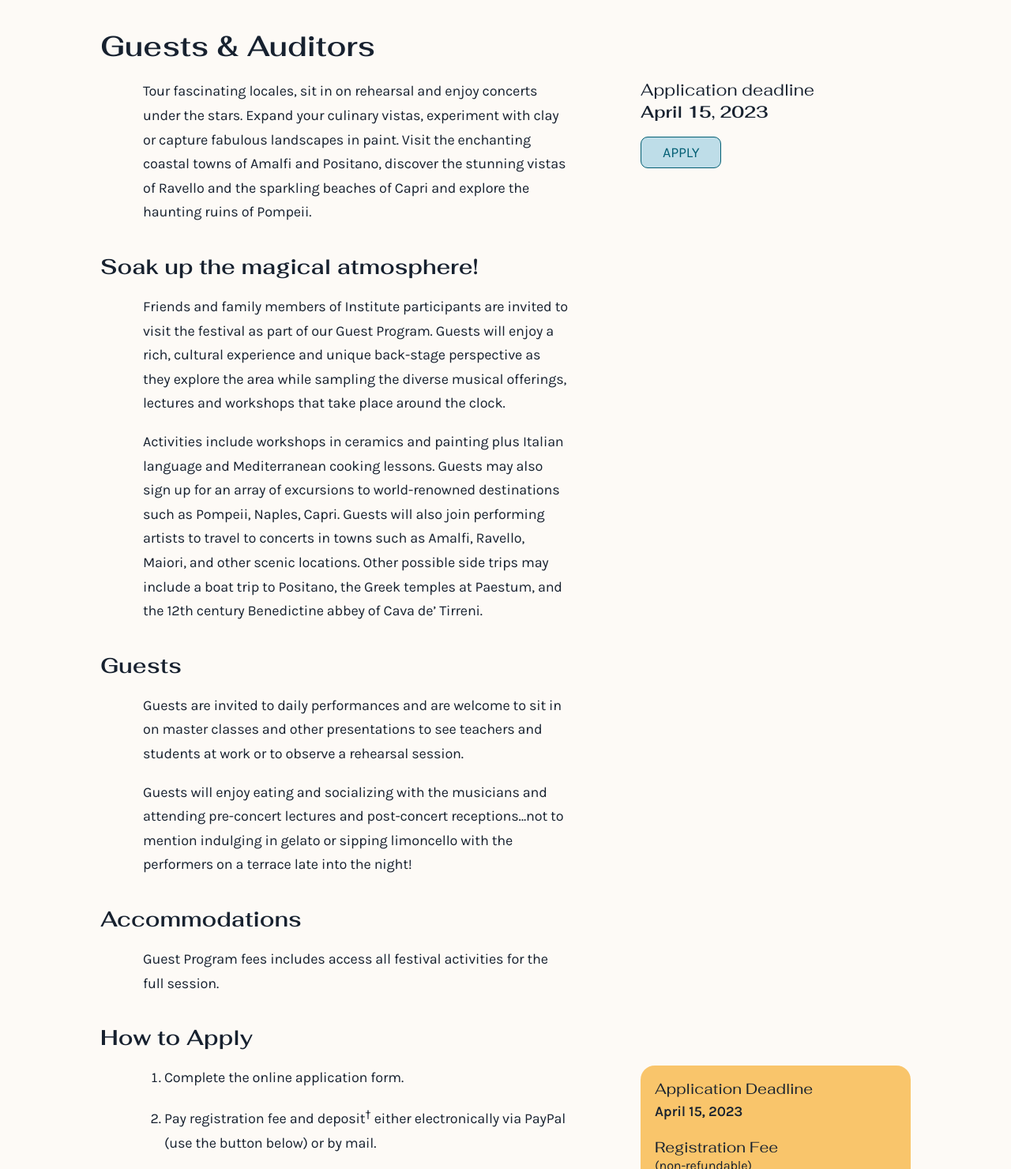
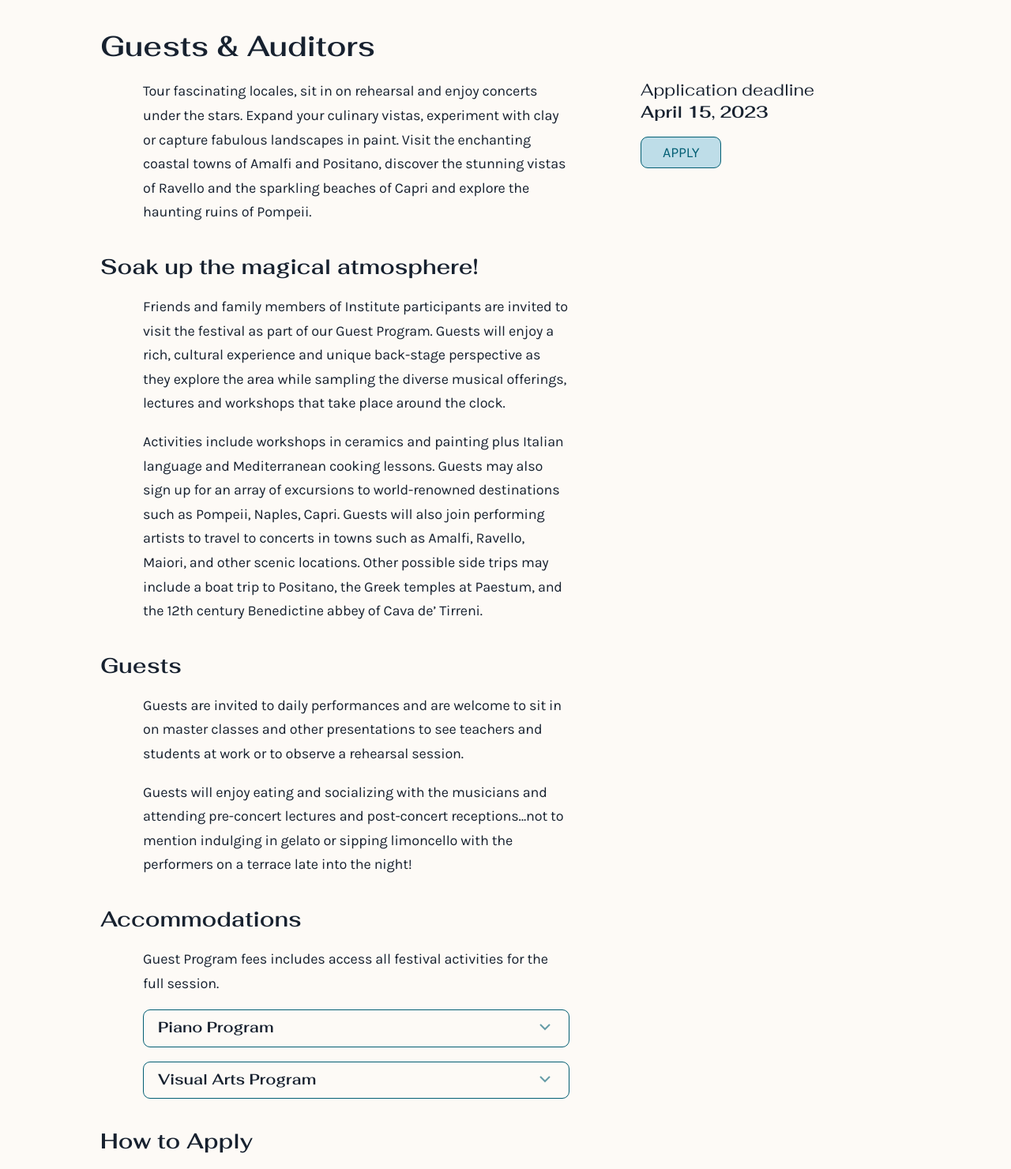
Before and after one commit to Amalfi-Festival/amalfi-festival-org, a Jekyll site: the page built from _programs/guests.md, in a window 1280 px wide. Shown: the part 255-1735 px from the top of the page at 79% size. Built offline with Jekyll 4.4.1, drawn with Linux system fonts in a browser that asks for light colours; grey boxes are pictures that could not be loaded.

Commit message:
Guests update

```diff
--- a/_programs/guests.md
+++ b/_programs/guests.md
@@ -31,23 +32,32 @@
 
 Guest Program fees includes access all festival activities for the full session.
 
-{%- for program-entry in site.data.institute.programs -%}
+{% for program-entry in site.data.institute.programs -%}
     {%- if program-entry.translation -%}
         {%- continue -%}
     {%- endif -%}
     {%- assign program = site.programs | where: "slug", program-entry.name | first -%}
-    {%- assign guest-sessions = site.empty-array -%}
+    {%- assign program-guest = program.tuition.guests -%}
+    {%- assign can-have-guests = false -%}
+    {%- unless program-guest -%}
+        {%- for session in program.sessions -%}
+            {%- if session.guests -%}
+                {%- assign can-have-guests = true -%}
+                {%- break -%}
+            {%- endif -%}
+        {%- endfor -%}
+    {%- endunless %}
+    {%- unless program-guest or can-have-guests -%}
+        {%- continue -%}
+    {%- endunless -%}
+
+{%- capture details_summary -%}
+<h3>{{ program.title }}</h3>
+{%- endcapture -%}
+
+{%- capture details_content -%}
+<ul>
     {%- for session in program.sessions -%}
-        {%- if session.guests -%}
-            {%- assign guest-sessions = guest-sessions | push: session -%}
-        {%- endif -%}
-    {%- endfor -%}
-    {%- unless guest-sessions[0] -%}
-        {%- continue -%}
-    {%- endunless %}
-<h3>{{ program.title }}</h3>
-<ul>
-    {%- for session in guest-sessions -%}
     <li>{{ session.session-name }} ({% include utilities/date-range.html dates=session.dates %})
         <ul>
             <li>{{ session.guests.hotel-description }}: <strong>${% include utilities/number-delimited.html number=session.guests.hotel-fee %}</strong></li>
@@ -55,8 +65,10 @@
         </ul>
     </li>
     {%- endfor -%}
-    <li><a href="{{ program.url | relative_url }}#options-for-meal-plan-excursions-cooking--language-classes">Fees for additional options</a></li>
+    <li><a href="{{ program.url | relative_url }}#excursions-and-activities">Fees for additional options</a></li>
 </ul>
+{%- endcapture -%}
+{% include site/details.html summary=details_summary details=details_content %}
 {%- endfor %}
 
 {% include application-instructions.md application=page.application %}
--- /dev/null
+++ b/assets/site/guests.scss
@@ -0,0 +1,17 @@
+---
+---
+@charset "utf-8";
+@import "base";
+
+details {
+    margin: 1rem 0;
+    h3 {
+        margin: 0;
+        text-transform: initial;
+    }
+
+    .details-content {
+        padding-top: 1rem;
+        padding-bottom: 1rem;
+    }
+}
```
Also changed, not shown: other parts of _programs/guests.md (+1 -0 lines).
